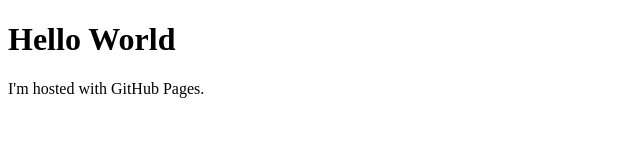
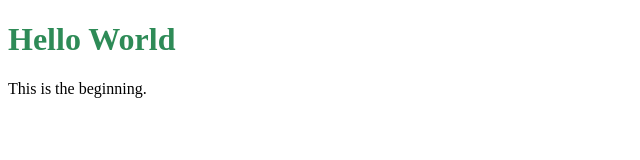
Before and after one commit to carolynvwhiting/cwhiting2.github.io, a plain HTML site: page index.html in a window 1280 px wide. Shown: the whole page, without its empty margins (0-640 px from the left). Drawn offline with Linux system fonts and the light colour scheme; files whose address does not match are found by name.

Commit message:
adding css

```diff
--- a/index.html
+++ b/index.html
@@ -1,7 +1,10 @@
 <!DOCTYPE html>
 <html>
+  <head>
+    <link href="C:\Users\carolynwhiting\Documents\GitHub\cwhiting2.github.io/style.css" type="text/css" rel="stylesheet">
+  </head>
 <body>
 <h1>Hello World</h1>
-<p>I'm hosted with GitHub Pages.</p>
+<p>This is the beginning.</p>
 </body>
 </html>
--- /dev/null
+++ b/style.css
@@ -0,0 +1,3 @@
+h1 {
+  color: SeaGreen;
+}
```
